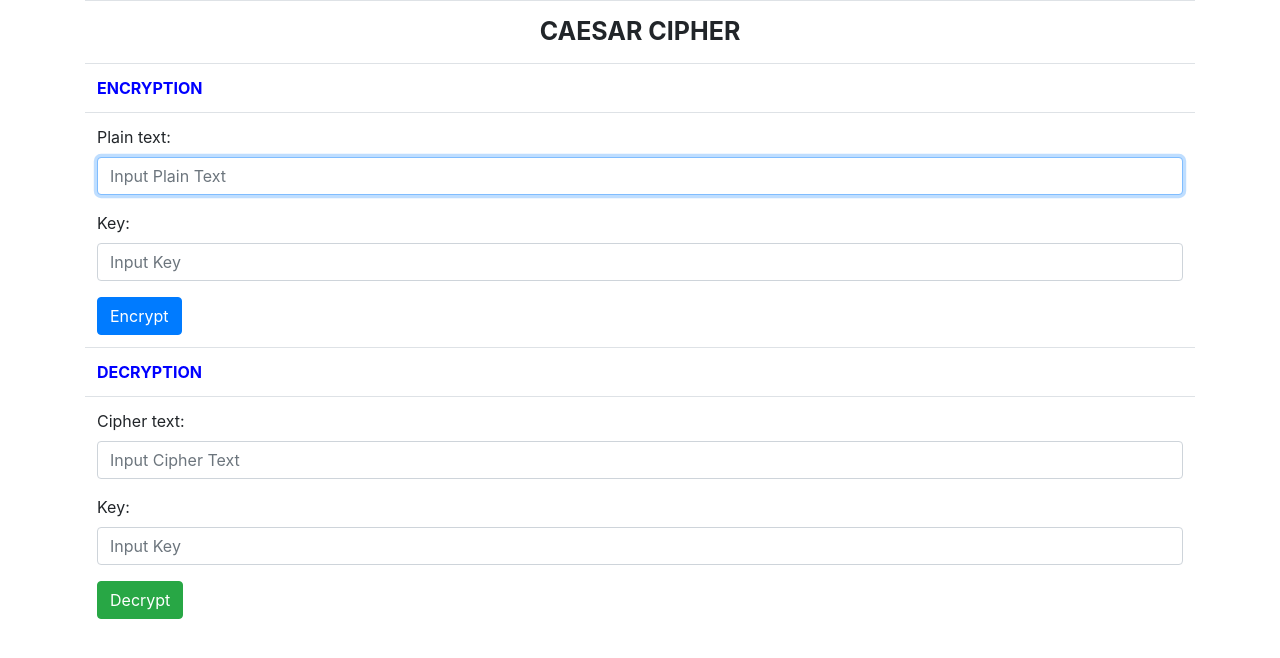
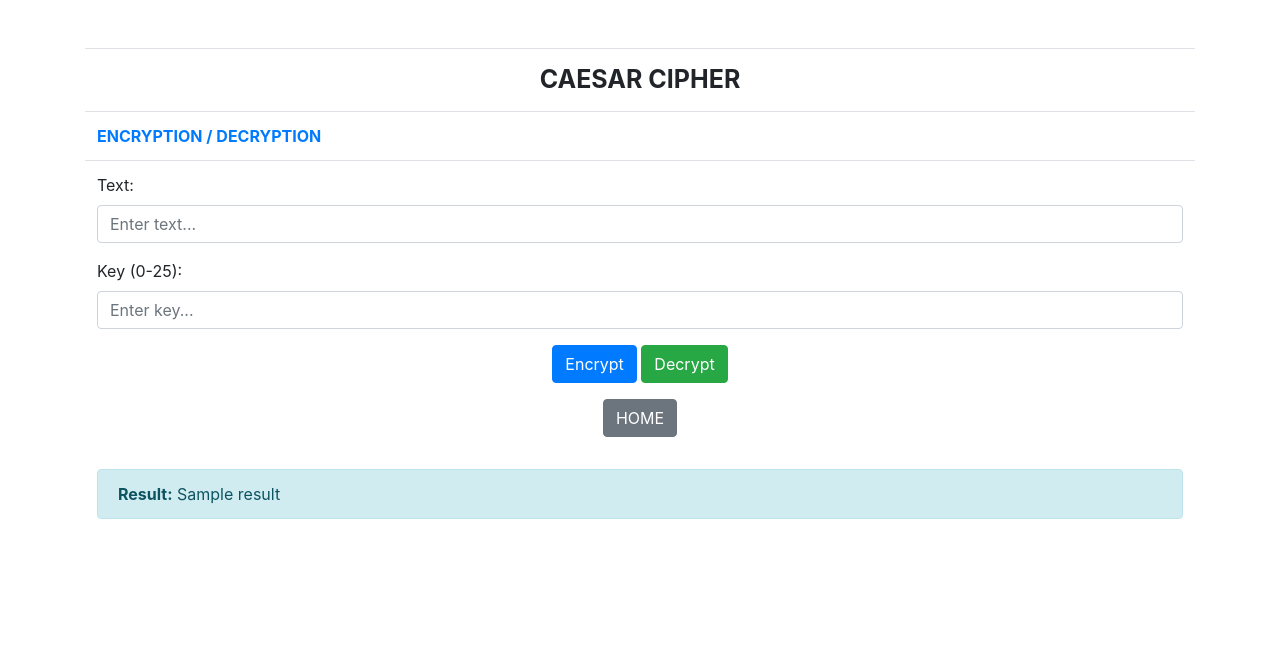
Before and after one commit to Skynet076/BMTTNC-HUTECH-1154, a Flask app: template lab-02/templates/caesar.html in a window 1280 px wide. Shown: the top 658 px of the page. Run offline with Flask 3, Linux system fonts and the light colour scheme; the template is opened without the code that fills it: most values are stand-ins (such as "Sample title", 1, 10 or a date in 2020).

Commit message:
[add] lab-02 web caeser

```diff
--- a/lab-02/app.py
+++ b/lab-02/app.py
@@ -1,30 +1,108 @@
 from flask import Flask, render_template, request
-from cipher.caesar import CaesarCipher
+import sys
+import os
+
+# Đảm bảo import từ thư mục ex01
+sys.path.append(os.path.join(os.path.dirname(__file__), 'ex01'))
+
+# Import các Cipher
+from cipher.caesar.caesar_cipher import CaesarCipher
+from cipher.vigenere.vigenere_cipher import VigenereCipher
+from cipher.railfence.railfence_cipher import RailFenceCipher
+from cipher.playfair.playfair_cipher import PlayFairCipher
+from cipher.transposition.transposition_cipher import TranspositionCipher
+
 app = Flask(__name__)
 
 @app.route("/")
 def home():
     return render_template('index.html')
 
-@app.route("/caesar")
+@app.route("/caesar", methods=["GET", "POST"])
 def caesar():
-    return render_template('caesar.html')
+    result = ""
+    if request.method == "POST":
+        text = request.form["text"]
+        key = request.form["key"]
+        action = request.form["action"]
+        try:
+            key = int(key)
+            cipher = CaesarCipher()
+            if action == "encrypt":
+                result = cipher.encrypt_text(text, key)
+            elif action == "decrypt":
+                result = cipher.decrypt_text(text, key)
+        except ValueError:
+            result = "Key must be an integer from 0-25."
+    return render_template("caesar.html", result=result)
 
-@app.route("/encrypt", methods=['POST'])
-def caesar_encrypt():
-    text = request.form['inputPlainText']
-    key = int(request.form['inputKeyPlain'])
-    caesar = CaesarCipher()
-    encrypted_text = caesar.encrypt_text(text, key)
-    return f"text: {text}<br/>key: {key}<br/>encrypted text: {encrypted_text}"
+@app.route("/vigenere", methods=["GET", "POST"])
+def vigenere():
+    result = ""
+    if request.method == "POST":
+        text = request.form["text"]
+        key = request.form["key"]
+        action = request.form["action"]
+        cipher = VigenereCipher()
+        if action == "encrypt":
+            result = cipher.vigenere_encrypt(text, key)
+        else:
+            result = cipher.vigenere_decrypt(text, key)
+    return render_template("vigenere.html", result=result)
 
-@app.route("/decrypt", methods=['POST'])
-def caesar_decrypt():
-    text = request.form['inputCipherText']
-    key = int(request.form['inputKeyCipher'])
-    caesar = CaesarCipher()
-    decrypted_text = caesar.decrypt_text(text, key)
-    return f"text: {text}<br/>key: {key}<br/>decrypted text: {decrypted_text}"
+
+@app.route("/railfence", methods=["GET", "POST"])
+def railfence():
+    result = ""
+    if request.method == "POST":
+        text = request.form["text"]
+        key = request.form["key"]
+        action = request.form["action"]
+        try:
+            key = int(key)
+            cipher = RailFenceCipher()
+            if action == "encrypt":
+                result = cipher.rail_fence_encrypt(text, key)
+            else:
+                result = cipher.rail_fence_decrypt(text, key)
+        except ValueError:
+            result = "Key must be an integer."
+    return render_template("railfence.html", result=result)
+
+
+@app.route("/playfair", methods=["GET", "POST"])
+def playfair():
+    result = ""
+    if request.method == "POST":
+        text = request.form["text"]
+        key = request.form["key"]
+        action = request.form["action"]
+        cipher = PlayFairCipher()
+        matrix = cipher.create_playfair_matrix(key)
+        if action == "encrypt":
+            result = cipher.playfair_encrypt(text, matrix)
+        else:
+            result = cipher.playfair_decrypt(text, matrix)
+    return render_template("playfair.html", result=result)
+
+@app.route("/transposition", methods=["GET", "POST"])
+def transposition():
+    result = ""
+    if request.method == "POST":
+        text = request.form["text"]
+        key = request.form["key"]
+        action = request.form["action"]
+        try:
+            key = int(key)
+            cipher = TranspositionCipher()
+            if action == "encrypt":
+                result = cipher.encrypt(text, key)
+            else:
+                result = cipher.decrypt(text, key)
+        except ValueError:
+            result = "Key must be an integer."
+    return render_template("transposition.html", result=result)
+
 
 if __name__ == "__main__":
     app.run(host="0.0.0.0", port=5055, debug=True)
--- a/lab-02/templates/caesar.html
+++ b/lab-02/templates/caesar.html
@@ -1,50 +1,60 @@
 <!DOCTYPE html>
 <html lang="en">
 <head>
+    <meta charset="UTF-8" />
+    <meta name="viewport" content="width=device-width, initial-scale=1" />
     <title>Caesar Cipher</title>
-    <link href="https://cdn.jsdelivr.net/npm/bootstrap@4.6.2/dist/css/bootstrap.min.css"
-     rel="stylesheet"/>
+    <link href="https://cdn.jsdelivr.net/npm/bootstrap@4.6.2/dist/css/bootstrap.min.css" rel="stylesheet"/>
 </head>
 <body>
-    <div class="container">
+
+    <div class="container mt-5">
         <table class="table">
             <tr>
-                <td style="text-align: center; font-weight: bold; font-size: 25px;">CAESAR CIPHER</td>
+                <td class="text-center font-weight-bold" style="font-size: 25px;">CAESAR CIPHER</td>
             </tr>
             <tr>
-                <td style="font-weight: bold; color: blue;">ENCRYPTION</td>
+                <td class="font-weight-bold text-primary">ENCRYPTION / DECRYPTION</td>
             </tr>
             <tr>
                 <td>
-                    <form method="POST" action="/encrypt">
-                        <div class="mb-3">
-                            <label class="form-label">Plain text:</label>
-                            <input type="text" class="form-control" name="inputPlainText" placeholder="Input Plain Text" required autofocus/>
+                    <form method="POST">
+                        <div class="form-group">
+                            <label>Text:</label>
+                            <input
+                                type="text"
+                                class="form-control"
+                                name="text"
+                                placeholder="Enter text..."
+                                required
+                            />
                         </div>
-                        <div class="mb-3">
-                            <label class="form-label">Key:</label>
-                            <input type="number" class="form-control" name="inputKeyPlain" placeholder="Input Key" required/>
+                        <div class="form-group">
+                            <label>Key (0-25):</label>
+                            <input
+                                type="number"
+                                class="form-control"
+                                name="key"
+                                placeholder="Enter key..."
+                                required
+                                min="0" max="25"
+                            />
                         </div>
-                        <button type="submit" class="btn btn-primary">Encrypt</button>
+                        <div class="form-group text-center">
+                            <button type="submit" name="action" value="encrypt" class="btn btn-primary">Encrypt</button>
+                            <button type="submit" name="action" value="decrypt" class="btn btn-success">Decrypt</button>
+                            <div class="container mt-3">
+    <a href="/" class="btn btn-secondary mb-3">HOME</a>
+</div>
+
+                        </div>
                     </form>
-                </td>
-            </tr>
-            <tr>
-                <td style="font-weight: bold; color: blue;">DECRYPTION</td>
-            </tr>
-            <tr>
-                <td>
-                    <form method="POST" action="/decrypt">
-                        <div class="mb-3">
-                            <label class="form-label">Cipher text:</label>
-                            <input type="text" class="form-control" name="inputCipherText" placeholder="Input Cipher Text" required/>
-                        </div>
-                        <div class="mb-3">
-                            <label class="form-label">Key:</label>
-                            <input type="number" class="form-control" name="inputKeyCipher" placeholder="Input Key" required/>
-                        </div>
-                        <button type="submit" class="btn btn-success">Decrypt</button>
-                    </form>
+
+                    {% if result %}
+                    <div class="alert alert-info mt-3">
+                        <strong>Result:</strong> {{ result }}
+                    </div>
+                    {% endif %}
                 </td>
             </tr>
         </table>
```
Also changed, not shown: lab-02/ex01/cipher/transposition/transposition_cipher.py (+11 -5 lines), lab-02/templates/index.html (+5 -2 lines), lab-02/templates/playfair.html (added, +44 -0 lines), lab-02/templates/railfence.html (added, +45 -0 lines), lab-02/templates/transposition.html (added, +45 -0 lines), lab-02/templates/vigenere.html (added, +45 -0 lines).
